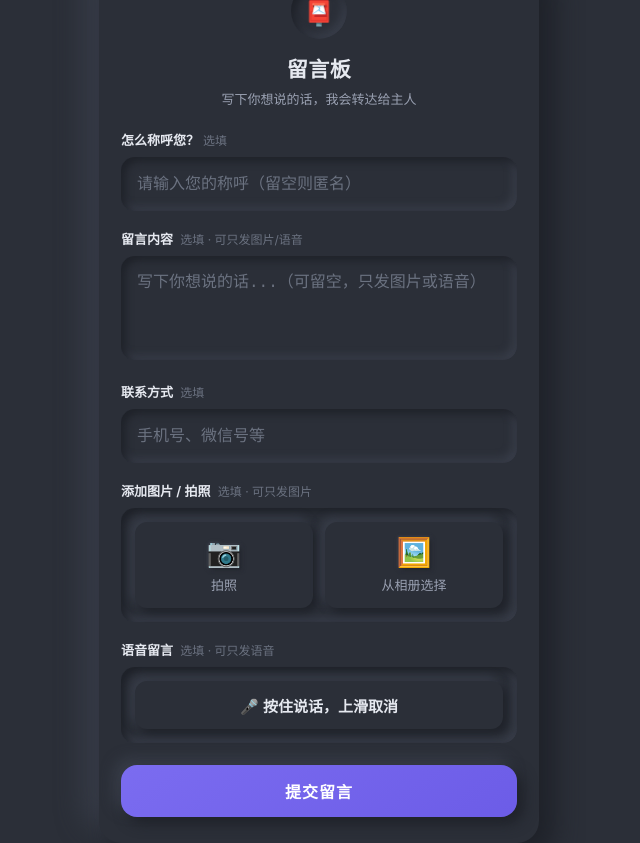
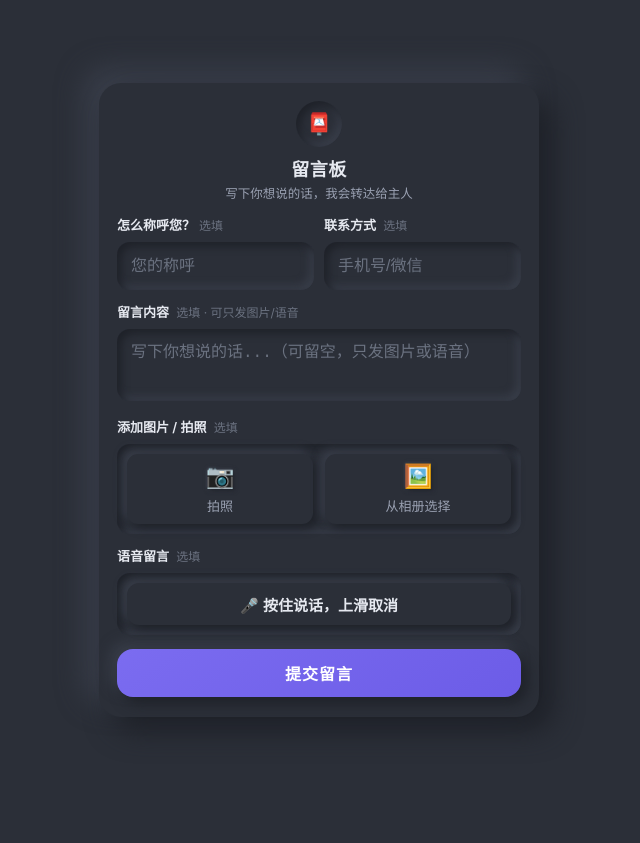
Before and after one commit to gybeyond1/messagewall, a website: page public/index.html in a window 1280 px wide. Shown: the whole page, without its empty margins (321-961 px from the left). After the commit the page ends 800 px from the top, so only its background shows below. Drawn offline with Linux system fonts and the light colour scheme; no server answers.

Commit message:
优化留言板前端：压缩卡片高度一屏可见+顶部提示语管理员可自定义
- index.html: 卡片/输入框/上传区/语音区/按钮整体压缩高度，姓名+联系方式并排一行，手机一屏内可见顶部图标与提交按钮；顶部提示语改为动态读取 /api/config
- server.js: 新增公开接口 GET /api/config 返回 frontendTip；PUT /api/settings 与 GET /api/settings 增加 frontendTip 字段读写
- admin.html: 系统设置页新增「首页提示语」配置项

```diff
--- a/public/index.html
+++ b/public/index.html
@@ -33,7 +33,7 @@
       align-items: center;
       justify-content: center;
       /* 适配刘海/灵动岛安全区 */
-      padding: calc(20px + env(safe-area-inset-top)) calc(18px + env(safe-area-inset-right)) calc(20px + env(safe-area-inset-bottom)) calc(18px + env(safe-area-inset-left));
+      padding: calc(12px + env(safe-area-inset-top)) calc(14px + env(safe-area-inset-right)) calc(12px + env(safe-area-inset-bottom)) calc(14px + env(safe-area-inset-left));
       -webkit-font-smoothing: antialiased;
     }
 
@@ -43,7 +43,7 @@
       border-radius: var(--radius);
       width: 100%;
       max-width: 440px;
-      padding: 26px 22px;
+      padding: 18px 18px 20px;
       box-shadow:
         14px 14px 28px var(--shadow-dark),
         -14px -14px 28px var(--shadow-light);
@@ -51,18 +51,18 @@
 
     .card-header {
       text-align: center;
-      margin-bottom: 22px;
+      margin-bottom: 12px;
     }
 
     .card-header .badge {
-      width: 56px;
-      height: 56px;
-      margin: 0 auto 14px;
+      width: 46px;
+      height: 46px;
+      margin: 0 auto 8px;
       border-radius: 50%;
       display: flex;
       align-items: center;
       justify-content: center;
-      font-size: 26px;
+      font-size: 21px;
       background: var(--surface);
       box-shadow:
         inset 4px 4px 8px var(--shadow-dark),
@@ -70,18 +70,30 @@
     }
 
     .card-header h1 {
-      font-size: 21px;
+      font-size: 18px;
       font-weight: 700;
       letter-spacing: 0.5px;
-      margin-bottom: 6px;
+      margin-bottom: 4px;
     }
 
     .card-header p {
-      font-size: 13px;
+      font-size: 12.5px;
       color: var(--text-soft);
+      line-height: 1.5;
+      padding: 0 4px;
     }
 
-    .field { margin-bottom: 18px; }
+    /* 姓名 + 联系方式 并排一行，节省垂直空间 */
+    .row-2 {
+      display: grid;
+      grid-template-columns: 1fr 1fr;
+      gap: 10px;
+    }
+    @media (max-width: 380px) {
+      .row-2 { grid-template-columns: 1fr; }
+    }
+
+    .field { margin-bottom: 12px; }
 
     .field label {
       display: block;
@@ -98,9 +110,9 @@
     .field input,
     .field textarea {
       width: 100%;
-      padding: 15px 16px;
+      padding: 12px 14px;
       border: none;
-      border-radius: 14px;
+      border-radius: 13px;
       font-size: 16px; /* ≥16px 防止 iOS 聚焦时自动放大 */
       color: var(--text);
       background: var(--surface);
@@ -124,15 +136,15 @@
     }
 
     .field textarea {
-      min-height: 104px;
+      min-height: 72px;
       resize: none;
     }
 
     /* ===== 图片上传区：拍照 + 相册 两个按钮 ===== */
     .upload-area {
       border: none;
-      border-radius: 14px;
-      padding: 14px;
+      border-radius: 13px;
+      padding: 10px;
       background: var(--surface);
       box-shadow:
         inset 4px 4px 8px var(--shadow-dark),
@@ -149,8 +161,8 @@
     .upload-btn {
       flex: 1;
       border: none;
-      border-radius: 12px;
-      padding: 14px 8px;
+      border-radius: 11px;
+      padding: 9px 8px;
       cursor: pointer;
       background: var(--surface);
       color: var(--text);
@@ -168,7 +180,7 @@
     }
 
     .upload-icon {
-      font-size: 28px;
+      font-size: 23px;
       filter: drop-shadow(2px 2px 2px var(--shadow-dark)) drop-shadow(-1px -1px 1px var(--shadow-light));
     }
 
@@ -213,8 +225,8 @@
     /* ===== 语音录制区 ===== */
     .voice-area {
       border: none;
-      border-radius: 14px;
-      padding: 14px;
+      border-radius: 13px;
+      padding: 10px;
       text-align: center;
       background: var(--surface);
       box-shadow:
@@ -225,8 +237,8 @@
 
     .voice-btn {
       width: 100%;
-      min-height: 48px;
-      padding: 12px;
+      min-height: 42px;
+      padding: 10px;
       color: var(--text);
       border: none;
       border-radius: 12px;
@@ -375,9 +387,9 @@
     /* ===== 提交按钮：凸出 + 主题色 ===== */
     .btn-submit {
       width: 100%;
-      min-height: 52px;
-      margin-top: 4px;
-      padding: 14px;
+      min-height: 46px;
+      margin-top: 2px;
+      padding: 12px;
       color: #fff;
       border: none;
       border-radius: 16px;
@@ -472,9 +484,9 @@
 
     /* 超小屏微调 */
     @media (max-width: 360px) {
-      .card { padding: 22px 16px; border-radius: 18px; }
-      .card-header .badge { width: 50px; height: 50px; font-size: 23px; }
-      .card-header h1 { font-size: 19px; }
+      .card { padding: 16px 14px; border-radius: 18px; }
+      .card-header .badge { width: 42px; height: 42px; font-size: 19px; }
+      .card-header h1 { font-size: 17px; }
     }
   </style>
 </head>
@@ -483,13 +495,19 @@
     <div class="card-header">
       <div class="badge">📮</div>
       <h1>留言板</h1>
-      <p>写下你想说的话，我会转达给主人</p>
+      <p id="tipText">写下你想说的话，我会转达给主人</p>
     </div>
     <div class="card-body">
       <form id="msgForm">
-        <div class="field">
-          <label>怎么称呼您？<span class="optional">选填</span></label>
-          <input type="text" id="name" placeholder="请输入您的称呼（留空则匿名）" maxlength="30">
+        <div class="row-2">
+          <div class="field">
+            <label>怎么称呼您？<span class="optional">选填</span></label>
+            <input type="text" id="name" placeholder="您的称呼" maxlength="30">
+          </div>
+          <div class="field">
+            <label>联系方式 <span class="optional">选填</span></label>
+            <input type="text" id="contact" placeholder="手机号/微信" maxlength="50">
+          </div>
         </div>
 
         <div class="field">
@@ -499,12 +517,7 @@
         </div>
 
         <div class="field">
-          <label>联系方式 <span class="optional">选填</span></label>
-          <input type="text" id="contact" placeholder="手机号、微信号等" maxlength="50">
-        </div>
-
-        <div class="field">
-          <label>添加图片 / 拍照 <span class="optional">选填 · 可只发图片</span></label>
+          <label>添加图片 / 拍照 <span class="optional">选填</span></label>
           <div class="upload-area" id="uploadArea">
             <div class="upload-btns" id="uploadBtns">
               <button type="button" class="upload-btn" id="btnCamera">
@@ -524,7 +537,7 @@
         </div>
 
         <div class="field">
-          <label>语音留言 <span class="optional">选填 · 可只发语音</span></label>
+          <label>语音留言 <span class="optional">选填</span></label>
           <div class="voice-area" id="voiceArea">
             <button type="button" class="voice-btn" id="voiceBtn">🎤 按住说话，上滑取消</button>
             <div class="voice-bubble" id="voiceBubble" style="display:none">
@@ -561,6 +574,11 @@
   </div>
 
   <script>
+    // 加载管理员配置的首页提示语（可自定义，如留私人号码供紧急联系）
+    fetch('/api/config').then(r => r.json()).then(d => {
+      if (d && d.frontendTip) document.getElementById('tipText').textContent = d.frontendTip;
+    }).catch(() => {});
+
     const form = document.getElementById('msgForm');
     const cameraInput = document.getElementById('cameraInput');
     const galleryInput = document.getElementById('galleryInput');
```
Also changed, not shown: public/admin.html (+6 -1 lines), server.js (+9 -1 lines).
